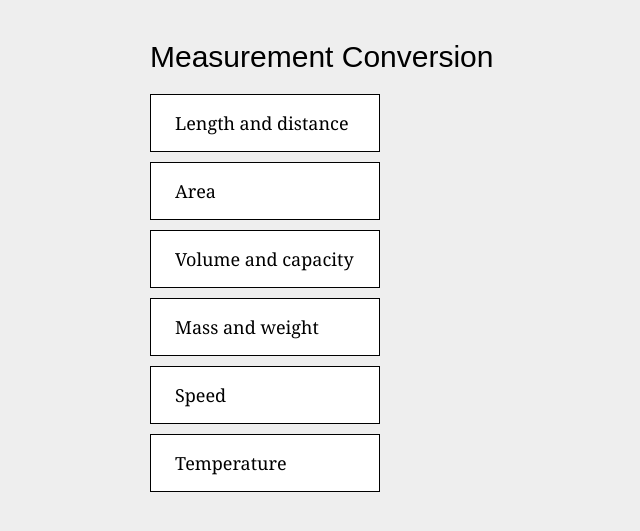
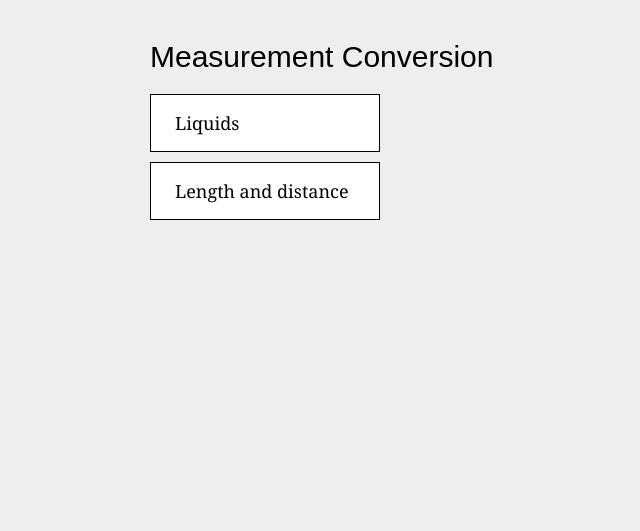
Before and after one commit to miles-hollifield/asgn10, a PHP site: page / in a window 1280 px wide. Shown: the top 531 px of the page, without its empty margins (240-880 px from the left). Run offline with PHP 8.4, Linux system fonts and the light colour scheme.

Commit message:
Final commit

```diff
--- a/index.php
+++ b/index.php
@@ -12,12 +12,8 @@
       <h1>Measurement Conversion</h1>
 
       <ul id="measurement-types">
+        <li><a href="liquids.php">Liquids</a></li>
         <li><a href="length.php">Length and distance</a></li>
-        <li><a href="area.php">Area</a></li>
-        <li><a href="volume.php">Volume and capacity</a></li>
-        <li><a href="mass.php">Mass and weight</a></li>
-        <li><a href="speed.php">Speed</a></li>
-        <li><a href="temperature.php">Temperature</a></li>
       </ul>
 
     </div>
```
Also changed, not shown: liquids.php (+12 -1 lines).
